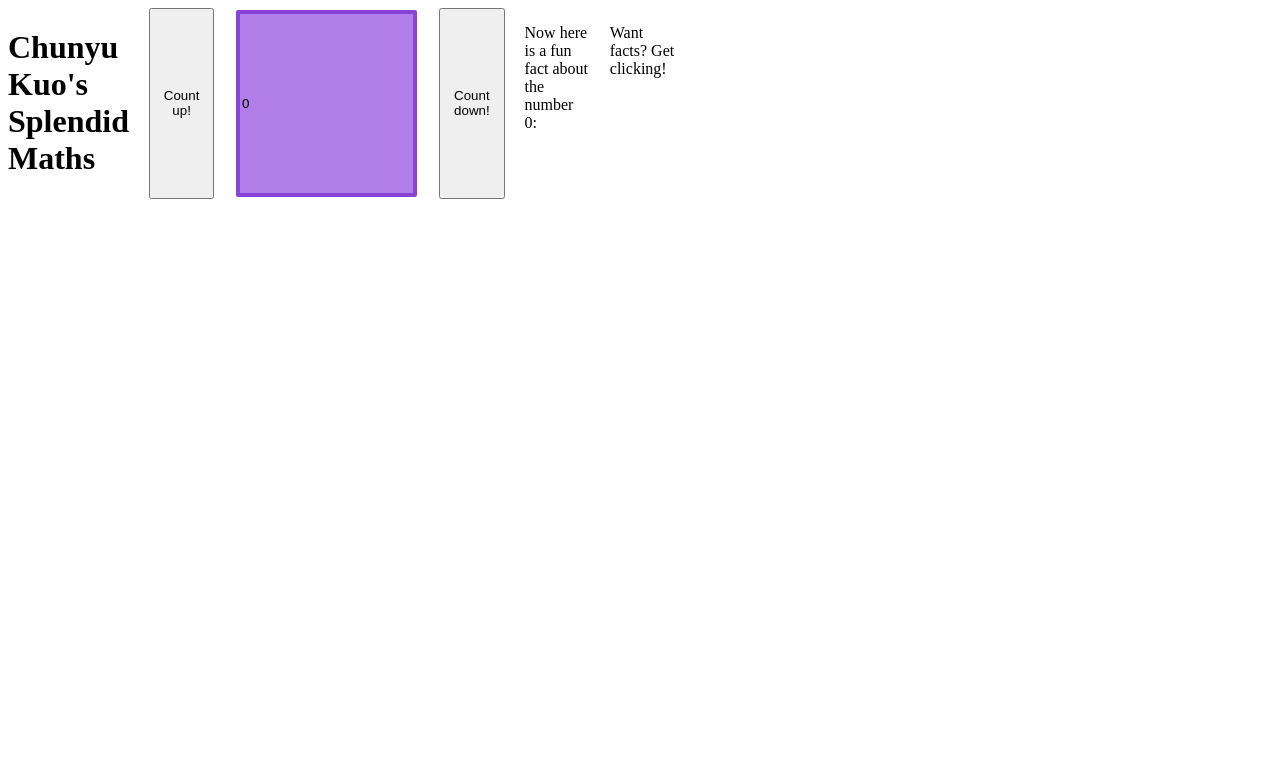
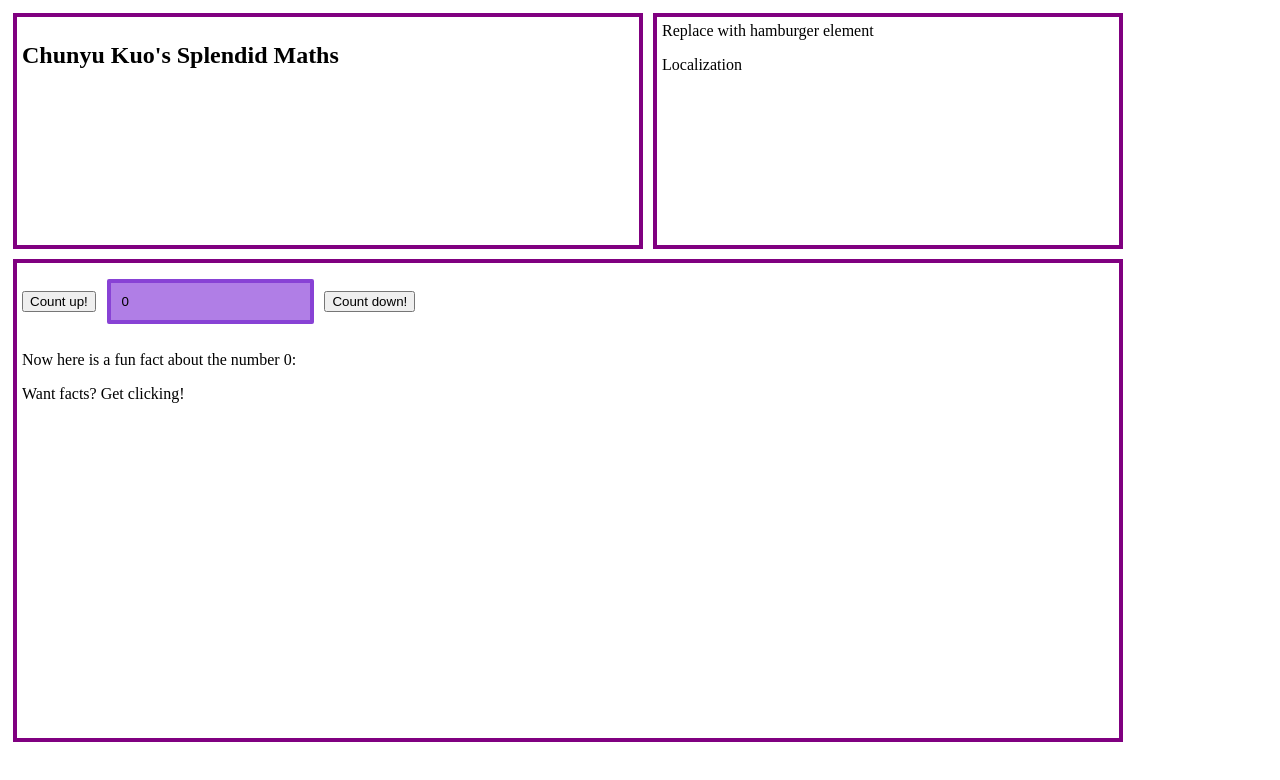
Before and after one commit to chunyukuo88/GameOfLifeJS, a React (Create React App) app in the folder game-of-life/: page / in a window 1280 px wide. Shown: the top 780 px of the page. Built offline with nearby package versions, Linux system fonts and the light colour scheme; no server answers.

Commit message:
Figured out the ratios and how to fill the screen: Using vw and vh.

```diff
--- a/game-of-life/src/App.js
+++ b/game-of-life/src/App.js
@@ -11,7 +11,22 @@ const App = () => {
 
   return (
     <div className='App-wrapper' ref={ref}>
-      <h1 onClick={() => console.log(ref.current.className)}>Chunyu Kuo's Splendid Maths</h1>
+
+        <section className='upper-left'>
+          <h1 className='page-title' onClick={() => console.log(ref.current.className)}>Chunyu Kuo's Splendid Maths</h1>
+        </section>
+
+        <section className='upper-right'>
+          <div className='burger'>
+            Replace with hamburger element
+          </div>
+          <section className='switch-section'>
+            <p className='localization'>Localization</p>
+          </section>
+        </section>
+
+
+        <section className='lower-half'>
           <button className='count-up'
                   onClick={() => setCount(count + 1)}
           >
@@ -24,8 +39,8 @@ const App = () => {
             Count down!
           </button>
           <p><span>Now here is a fun fact about the number </span><span>{count}:</span></p>
-
           <MathFact count={count} />
+        </section>
     </div>
   );
 }
--- a/game-of-life/src/styles/layout.css
+++ b/game-of-life/src/styles/layout.css
@@ -1,23 +1,48 @@
 .App-wrapper {
   display: -ms-grid;
   display: grid;
-  height: 100%;
-  -ms-grid-rows: (1fr)[5];
-      grid-template-rows: repeat(5, 1fr);
-  -ms-grid-columns: (1fr)[13];
-      grid-template-columns: repeat(13, 1fr);
-  grid-gap: 20px;
+  -ms-grid-columns: (12.5vw)[8];
+      grid-template-columns: repeat(8, 12.5vw);
+  -ms-grid-rows: (7.7vh)[13];
+      grid-template-rows: repeat(13, 7.7vh);
 }
 
-.component {
-  display: -webkit-box;
-  display: -ms-flexbox;
-  display: flex;
-  -webkit-box-pack: center;
-      -ms-flex-pack: center;
-          justify-content: center;
-  -webkit-box-align: center;
-      -ms-flex-align: center;
-          align-items: center;
+.upper-left {
+  border: 4px solid purple;
+  -ms-grid-column: 1;
+      grid-column-start: 1;
+  grid-column-end: 5;
+  -ms-grid-row: 1;
+      grid-row-start: 1;
+  grid-row-end: 5;
+  height: auto;
+  margin: 5px;
+  padding: 5px;
+}
+
+.upper-right {
+  border: 4px solid purple;
+  -ms-grid-column: 5;
+      grid-column-start: 5;
+  grid-column-end: 8;
+  -ms-grid-row: 1;
+      grid-row-start: 1;
+  grid-row-end: 5;
+  height: auto;
+  margin: 5px;
+  padding: 5px;
+}
+
+.lower-half {
+  border: 4px solid purple;
+  -ms-grid-column: 1;
+      grid-column-start: 1;
+  grid-column-end: 8;
+  -ms-grid-row: 5;
+      grid-row-start: 5;
+  grid-row-end: 13;
+  height: auto;
+  margin: 5px;
+  padding: 5px;
 }
 /*# sourceMappingURL=layout.css.map */
--- a/game-of-life/src/styles/layout.scss
+++ b/game-of-life/src/styles/layout.scss
@@ -1,13 +1,38 @@
 .App-wrapper{
-    display: grid;
-    height: 100%;
-    grid-template-rows: repeat(5, 1fr);
-    grid-template-columns: repeat(13, 1fr);
-    grid-gap: 20px;
+  display: grid;
+  grid-template-columns: repeat(8, 12.5vw);
+  grid-template-rows: repeat(13, 7.7vh);
 }
 
-.component {
-    display: flex;
-    justify-content: center;
-    align-items: center;
+.upper-left{
+  border: 4px solid purple;
+  grid-column-start: 1;
+  grid-column-end: 5;
+  grid-row-start: 1;
+  grid-row-end: 5;
+  height: auto;
+  margin: 5px;
+  padding: 5px;
 }
+
+.upper-right{
+  border: 4px solid purple;
+  grid-column-start: 5;
+  grid-column-end: 8;
+  grid-row-start: 1;
+  grid-row-end: 5;
+  height: auto;
+  margin: 5px;
+  padding: 5px;
+}
+
+.lower-half{
+  border: 4px solid purple;
+  grid-column-start: 1;
+  grid-column-end: 8;
+  grid-row-start: 5;
+  grid-row-end: 13;
+  height: auto;
+  margin: 5px;
+  padding: 5px;
+}
```
Also changed, not shown: 1 other file (tests, documents, lock files or other folders). Lines whose indentation alone changed are shown as unchanged.
